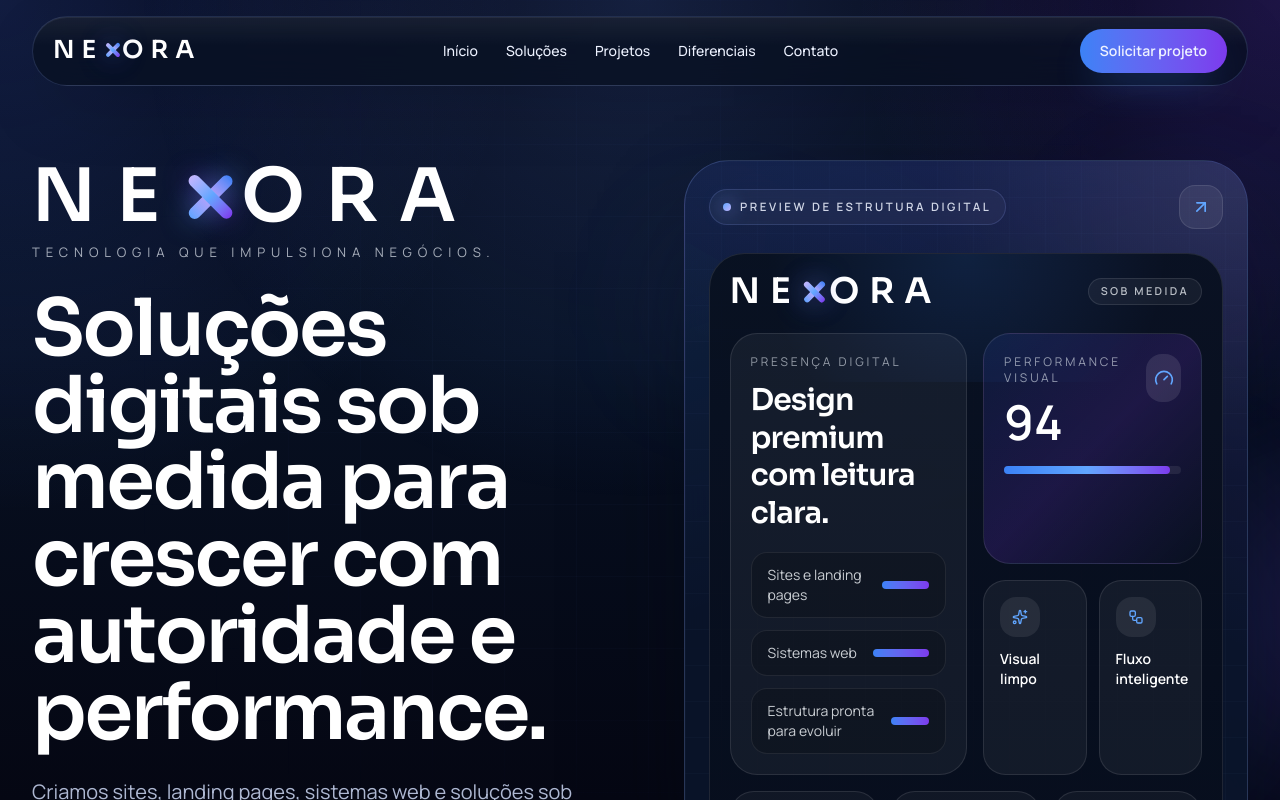
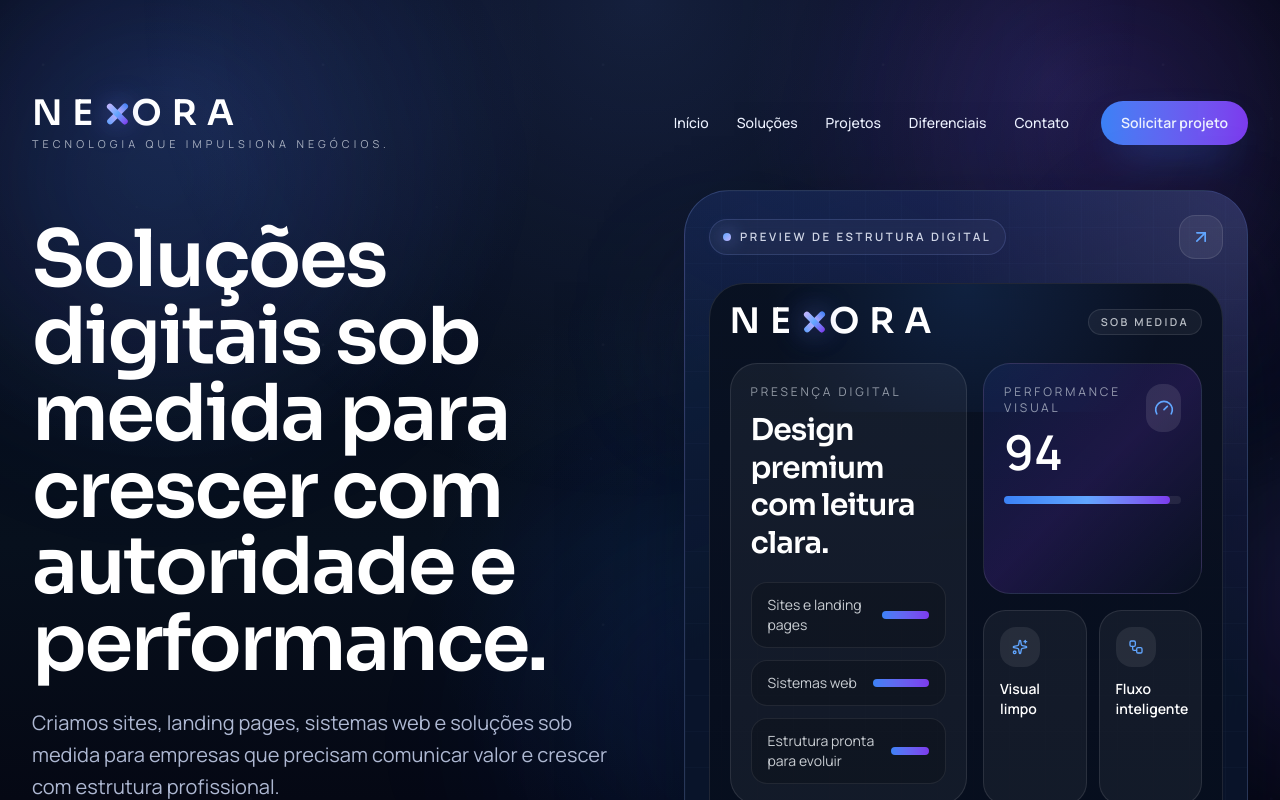
Before and after one commit to GustavobrittoDev/NEXORA, a Next.js app: page / in a window 1280 px wide. Shown: the top 800 px of the page. Built offline with nearby package versions, Linux system fonts and the light colour scheme.

Commit message:
Unify background and desktop header

```diff
--- a/app/globals.css
+++ b/app/globals.css
@@ -43,9 +43,10 @@ html {
 body {
   min-height: 100vh;
   background:
-    radial-gradient(circle at top left, rgba(75, 118, 255, 0.18), transparent 34%),
-    radial-gradient(circle at top right, rgba(125, 71, 255, 0.2), transparent 28%),
-    linear-gradient(180deg, #050816 0%, #071022 44%, #050713 100%);
+    radial-gradient(circle at 14% 12%, rgba(86, 127, 255, 0.18), transparent 28%),
+    radial-gradient(circle at 82% 10%, rgba(128, 84, 255, 0.16), transparent 24%),
+    radial-gradient(circle at 58% 72%, rgba(41, 95, 214, 0.12), transparent 34%),
+    linear-gradient(180deg, #040713 0%, #060b18 34%, #07101d 68%, #050814 100%);
   color: var(--foreground);
   font-family: var(--font-manrope), sans-serif;
   overflow-x: hidden;
@@ -54,29 +55,31 @@ body {
 body::before {
   content: "";
   position: fixed;
-  inset: 0;
+  inset: -12%;
   pointer-events: none;
-  background-image:
-    linear-gradient(to right, rgba(137, 157, 255, 0.06) 1px, transparent 1px),
-    linear-gradient(to bottom, rgba(137, 157, 255, 0.06) 1px, transparent 1px);
-  background-size: 72px 72px;
-  mask-image: radial-gradient(circle at center, black 28%, transparent 76%);
-  -webkit-mask-image: radial-gradient(circle at center, black 28%, transparent 76%);
-  opacity: 0.45;
+  background:
+    radial-gradient(circle at 20% 28%, rgba(77, 134, 255, 0.2), transparent 20%),
+    radial-gradient(circle at 78% 24%, rgba(132, 89, 255, 0.18), transparent 18%),
+    radial-gradient(circle at 55% 82%, rgba(42, 102, 255, 0.14), transparent 24%);
+  filter: blur(90px);
+  opacity: 0.9;
   z-index: -2;
+  animation: aurora-drift 22s ease-in-out infinite alternate;
 }
 
 body::after {
   content: "";
   position: fixed;
-  inset: auto -10% -20% auto;
-  width: 38rem;
-  height: 38rem;
-  border-radius: 9999px;
-  background: radial-gradient(circle, rgba(59, 130, 246, 0.16) 0%, transparent 68%);
-  filter: blur(20px);
+  inset: 0;
   pointer-events: none;
   z-index: -1;
+  background:
+    radial-gradient(circle at 18% 22%, rgba(255, 255, 255, 0.12) 0 1px, transparent 1.8px),
+    radial-gradient(circle at 76% 34%, rgba(171, 193, 255, 0.1) 0 1px, transparent 1.8px),
+    radial-gradient(circle at 48% 68%, rgba(255, 255, 255, 0.08) 0 1px, transparent 1.8px);
+  background-size: 280px 280px, 340px 340px, 300px 300px;
+  opacity: 0.35;
+  animation: star-drift 36s linear infinite;
 }
 
 a {
@@ -240,6 +243,33 @@ a {
   }
 }
 
+@keyframes aurora-drift {
+  0% {
+    transform: translate3d(-2%, -1%, 0) scale(1);
+  }
+  50% {
+    transform: translate3d(2%, 1%, 0) scale(1.06);
+  }
+  100% {
+    transform: translate3d(0, 2%, 0) scale(1.02);
+  }
+}
+
+@keyframes star-drift {
+  0% {
+    transform: translate3d(0, 0, 0);
+    opacity: 0.24;
+  }
+  50% {
+    transform: translate3d(-1.5%, 1%, 0);
+    opacity: 0.38;
+  }
+  100% {
+    transform: translate3d(1.5%, -1%, 0);
+    opacity: 0.24;
+  }
+}
+
 .animate-float-slow {
   animation: float 12s ease-in-out infinite;
 }
--- a/app/page.tsx
+++ b/app/page.tsx
@@ -17,6 +17,7 @@ import {
   contact,
   differentials,
   mailtoUrl,
+  navigation,
   projects,
   solutions,
   whatsappUrl,
@@ -34,11 +35,35 @@ export default function Home() {
       <main className="relative">
         <section
           id="inicio"
-          className="section-anchor pt-32 pb-22 sm:pt-36 lg:pt-40 lg:pb-28"
+          className="section-anchor pt-32 pb-22 sm:pt-36 lg:pt-24 lg:pb-28"
         >
-          <div className="mx-auto grid max-w-7xl items-start gap-14 px-6 lg:grid-cols-[1.02fr_0.98fr] lg:gap-16 lg:px-8">
+          <div className="mx-auto hidden max-w-7xl items-center justify-between gap-8 px-6 lg:flex lg:px-8">
+            <a href="#inicio" aria-label="Voltar ao início" className="shrink-0">
+              <NexoraLogo size="md" />
+            </a>
+
+            <div className="flex items-center gap-8">
+              <nav className="flex items-center gap-7">
+                {navigation.map((item) => (
+                  <a
+                    key={item.href}
+                    href={item.href}
+                    className="text-sm font-medium text-slate-100/78 transition hover:text-white"
+                  >
+                    {item.label}
+                  </a>
+                ))}
+              </nav>
+
+              <ButtonLink href="#contato" size="sm">
+                Solicitar projeto
+              </ButtonLink>
+            </div>
+          </div>
+
+          <div className="mx-auto mt-10 grid max-w-7xl items-start gap-14 px-6 lg:grid-cols-[1.02fr_0.98fr] lg:gap-16 lg:px-8">
             <div className="relative z-10">
-              <div>
+              <div className="lg:hidden">
                 <NexoraLogo size="lg" />
               </div>
 
--- a/components/site-header.tsx
+++ b/components/site-header.tsx
@@ -10,8 +10,8 @@ export function SiteHeader() {
   const [isOpen, setIsOpen] = useState(false);
 
   return (
-    <header className="fixed inset-x-0 top-0 z-50">
-      <div className="mx-auto max-w-7xl px-4 pt-4 sm:px-6 lg:px-8">
+    <header className="fixed inset-x-0 top-0 z-50 lg:hidden">
+      <div className="mx-auto max-w-7xl px-4 pt-4 sm:px-6">
         <div className="panel rounded-full px-4 py-3 sm:px-5">
           <div className="flex items-center justify-between gap-4">
             <a
```
